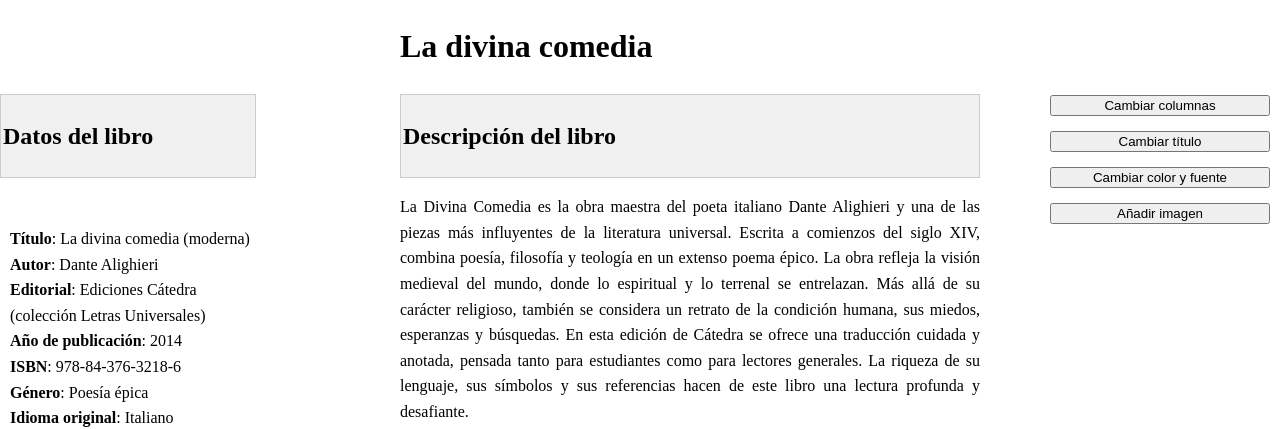
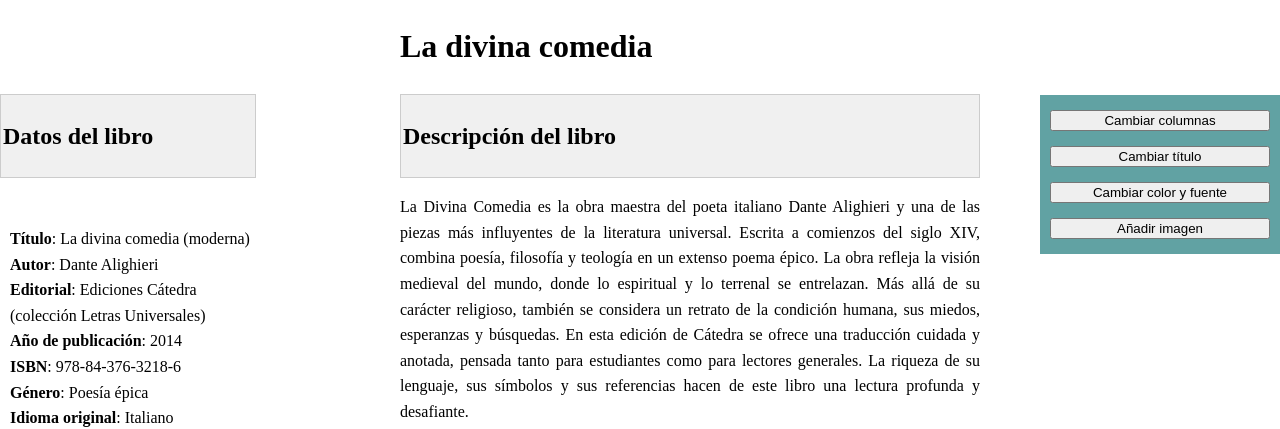
Before and after one commit to LuisBalibrera04/PW_SEC01_C2_2025_00190724, a plain HTML site: page index.html in a window 1280 px wide. Shown: the top 429 px of the page. Drawn offline with Linux system fonts and the light colour scheme.

Commit message:
fix:agregando detalles finales

```diff
--- a/style.css
+++ b/style.css
@@ -52,11 +52,12 @@ body{
 .button{
     right: 0;
     position: fixed;
-    top: 80px;
+    top: 95px;
     padding: 15px 10px;
     width: 220px;
     text-align: left;
     cursor: pointer;
+    background-color: #61a2a3;
 }
 
 .button {
```
